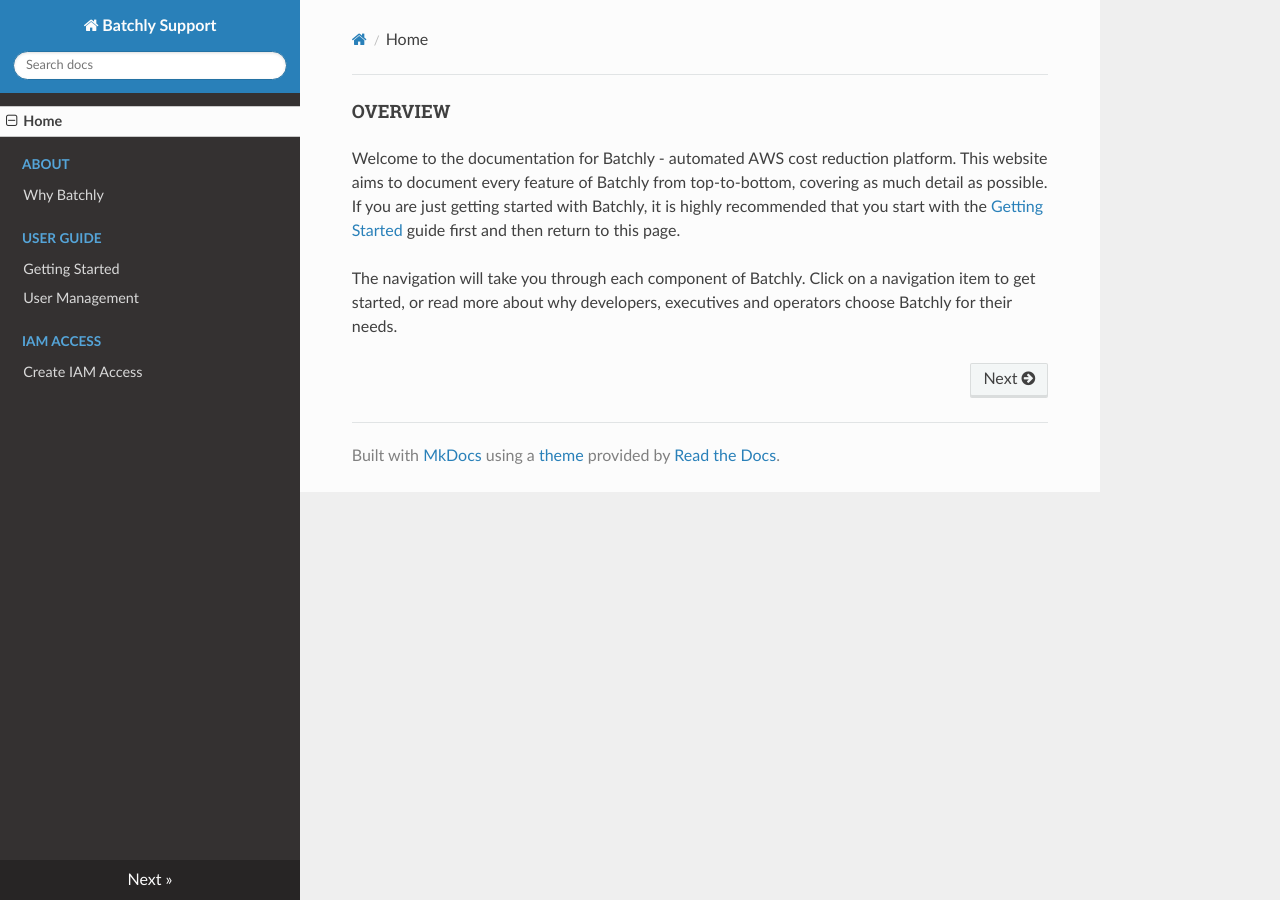
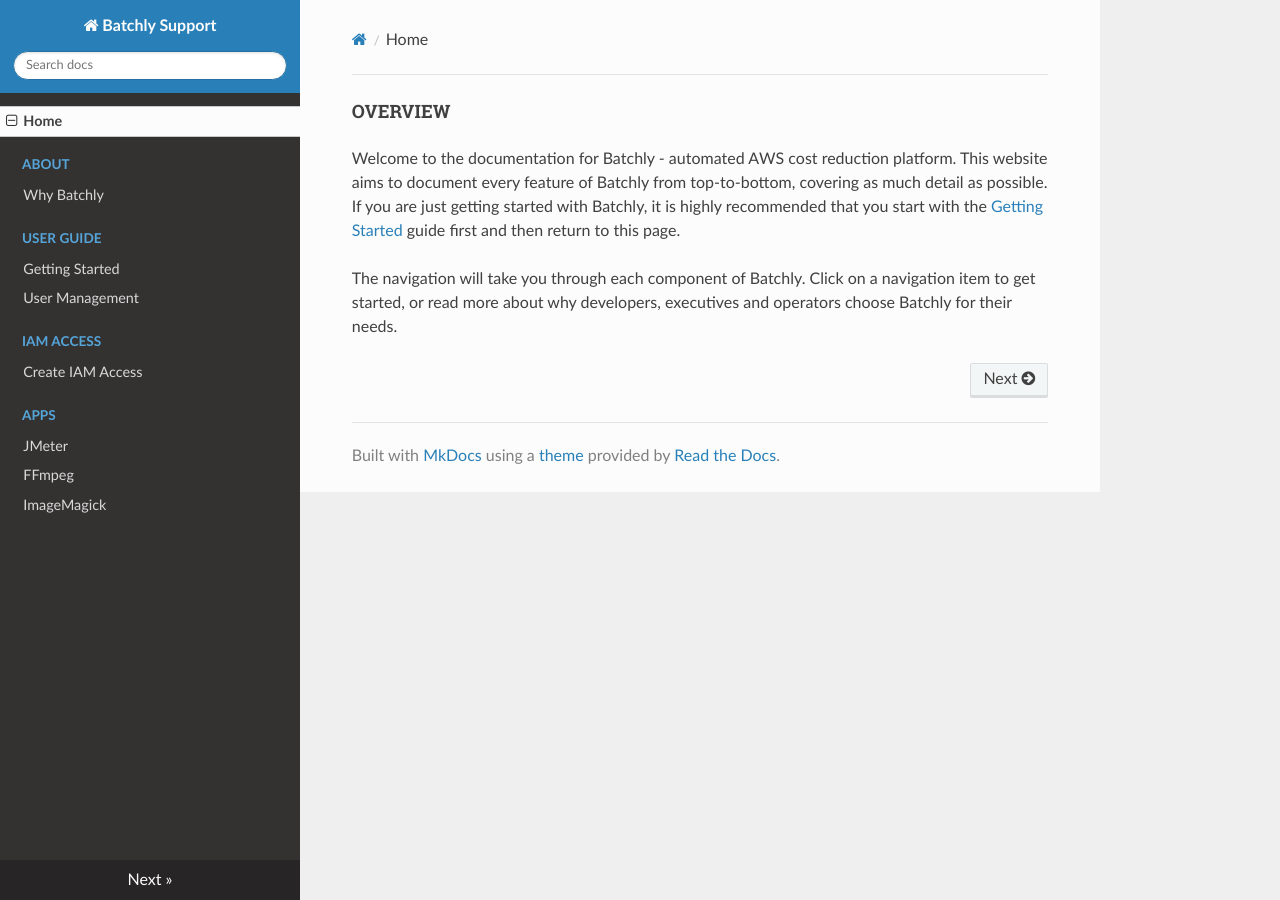
Before and after one commit to batchly/batchlysupport, an MkDocs documentation site: the page built from docs/index.md, in a window 1280 px wide. Built offline with MkDocs 1.6.1, drawn with Linux system fonts in a browser that asks for light colours; nearby versions of some CDN libraries; old or Windows-style settings are respelled for this version of MkDocs.

Commit message:
Updated support doc

```diff
--- a/mkdocs.yml
+++ b/mkdocs.yml
@@ -15,4 +15,8 @@
 #- Use Cases:
 #    - 'OCR Processing': 'usecases/ocr-processing.md'
 #    - 'Video Transcoding': 'usecases/video-transcoding.md'
+- Apps:
+    - 'JMeter': 'jmeter/jmeter.md'
+    - 'FFmpeg': 'ffmpeg/ffmpeg.md'
+    - 'ImageMagick': 'imagemagick/imagemagick.md'
 theme: readthedocs
```
Also changed, not shown: README.md (line endings or trailing spaces).
